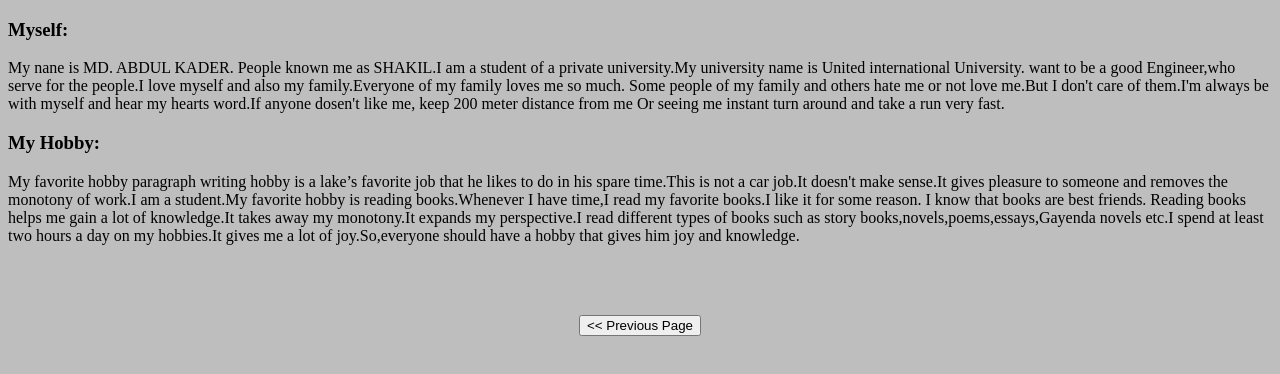
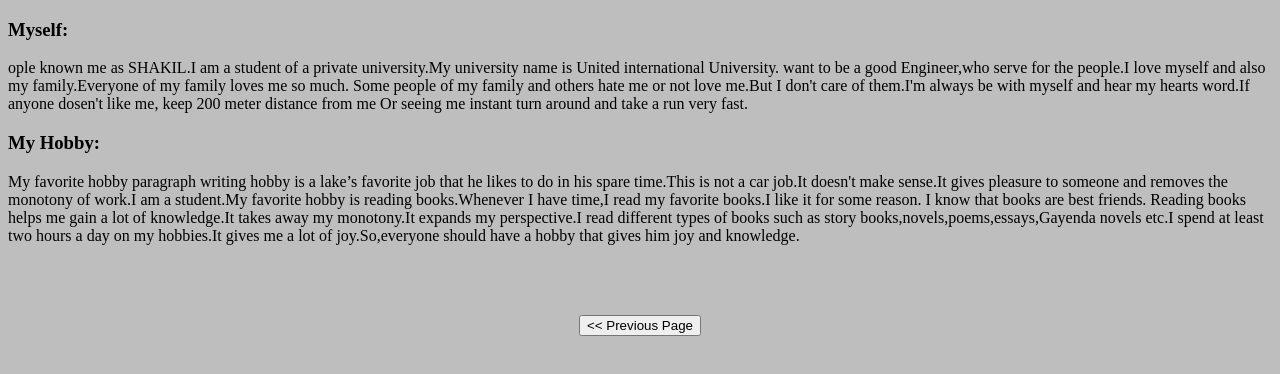
Before and after one commit to hasananik20/hasananik20.github.io, a plain HTML site: page index.html in a window 1280 px wide. Drawn offline with Linux system fonts and the light colour scheme.

Commit message:
Update index.html

```diff
--- a/index.html
+++ b/index.html
@@ -7,7 +7,7 @@
 
 	<p>
 		<h3> Myself:</h3>
-			My nane is MD. ABDUL KADER. People known me as SHAKIL.I am  a student of a private university.My university name is United international University.
+			ople known me as SHAKIL.I am  a student of a private university.My university name is United international University.
 			want to be a good Engineer,who serve for the people.I love myself and also my family.Everyone of my family loves me so much. Some people of my
 			family and others hate me or not love me.But I don't care of them.I'm always be with myself and hear my hearts word.If anyone dosen't like me,
 			keep 200 meter distance from me Or seeing me instant turn around and take a run very fast.
```
